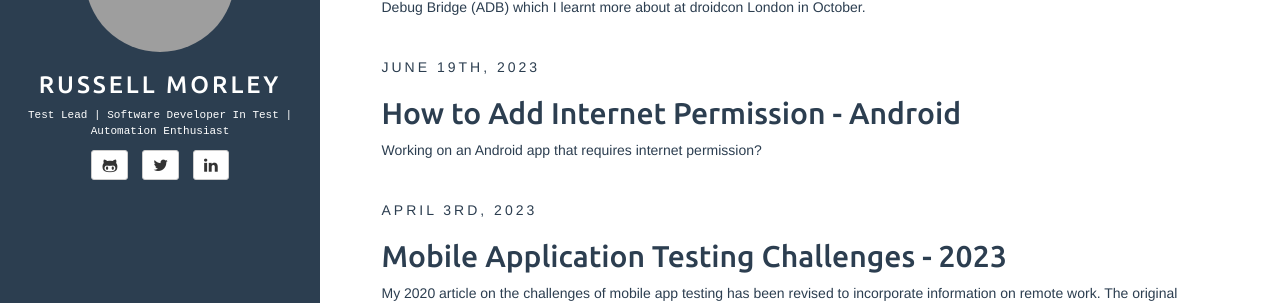
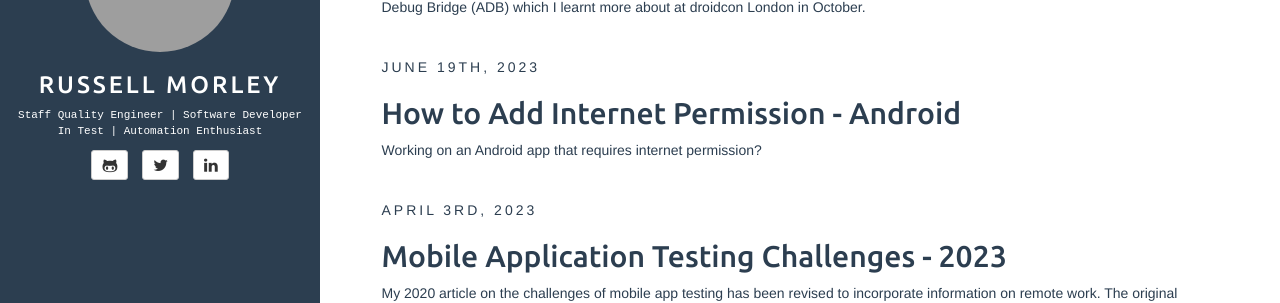
Before and after one commit to Rusty84/Rusty84.github.io, a Jekyll site: the page built from index.html, in a window 1280 px wide. Shown: the part 226-529 px from the top of the page. Built offline with Jekyll 4.4.1, drawn with Linux system fonts in a browser that asks for light colours; the list of posts is cut into pages by our own code; grey boxes are pictures that could not be loaded.

Commit message:
Update _config.yml

```diff
--- a/_config.yml
+++ b/_config.yml
@@ -25,7 +25,7 @@ author:
   github: Rusty84
   twitter: rusty_rebel_
   linkedin: russell-morley
-  bio: Test Lead | Software Developer In Test | Automation Enthusiast
+  bio: Staff Quality Engineer | Software Developer In Test | Automation Enthusiast
   email_md5: 6f4dc49e6295c96626503a8d217493d2
 
 rss_path: feed.xml
```
